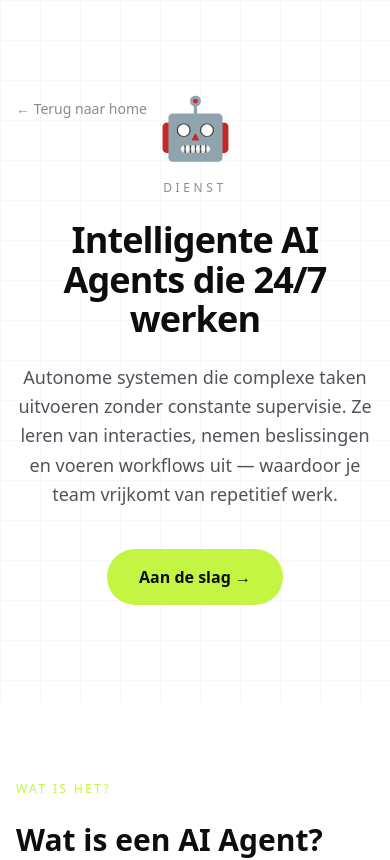
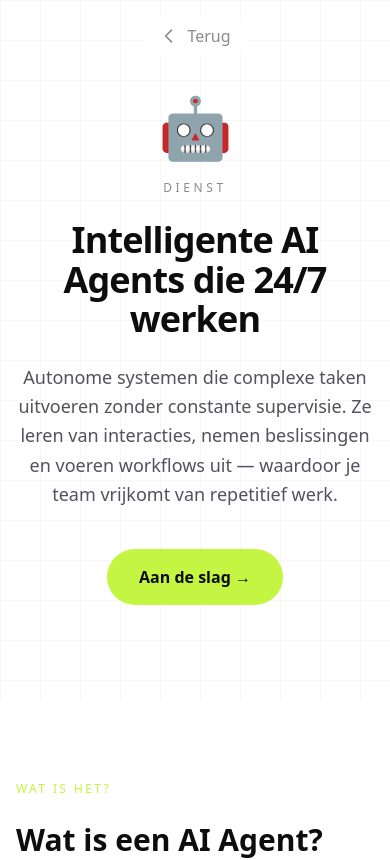
Before and after one commit to Jarno97/jsolutions, a Next.js app: page /ai-agents in a window 390 px wide. Shown: the top 860 px of the page. Built offline with nearby package versions, Linux system fonts and the light colour scheme.

Commit message:
Fix back button on mobile - bigger, visible, properly positioned

```diff
--- a/src/components/ServiceHero.tsx
+++ b/src/components/ServiceHero.tsx
@@ -59,10 +59,15 @@ export default function ServiceHero({ title, titleNl, subtitle, subtitleNl, cta,
       </div>
 
       {/* Back to home */}
-      <div className="absolute top-24 left-4 md:left-8">
-        <Link href="/" className="font-mono text-sm text-concrete hover:text-lime transition-colors">
-          ← {t("Back to home", "Terug naar home")}
-        </Link>
+      <div className="absolute top-4 left-0 right-0 z-20">
+        <div className="max-w-6xl mx-auto px-4">
+          <Link href="/" className="inline-flex items-center gap-2 font-mono text-base md:text-sm text-concrete hover:text-lime transition-colors bg-white/80 dark:bg-charcoal/80 backdrop-blur-sm px-4 py-2 rounded-full">
+            <svg className="w-5 h-5" fill="none" stroke="currentColor" viewBox="0 0 24 24">
+              <path strokeLinecap="round" strokeLinejoin="round" strokeWidth={2} d="M15 19l-7-7 7-7" />
+            </svg>
+            {t("Back", "Terug")}
+          </Link>
+        </div>
       </div>
     </section>
   );
```
